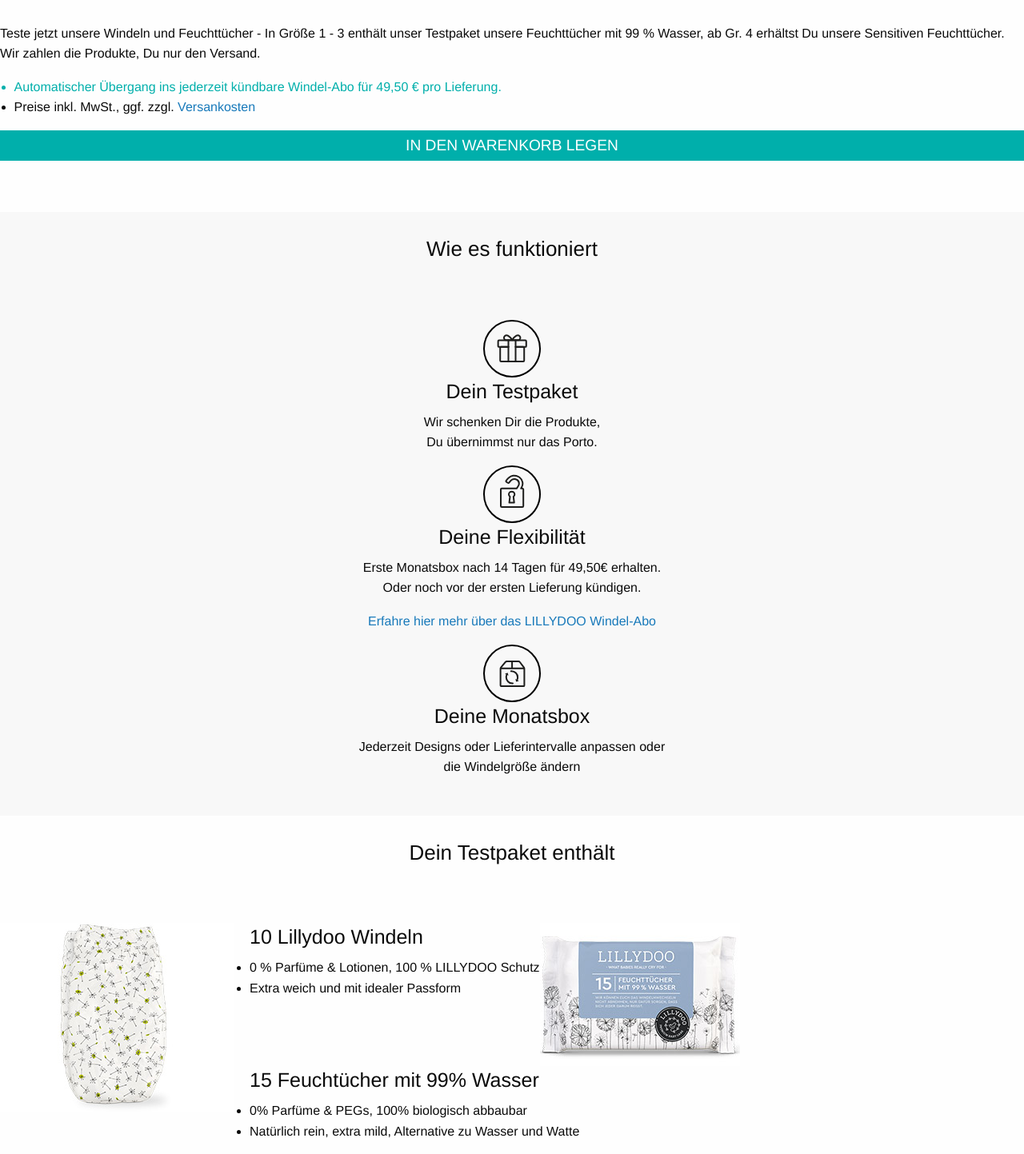
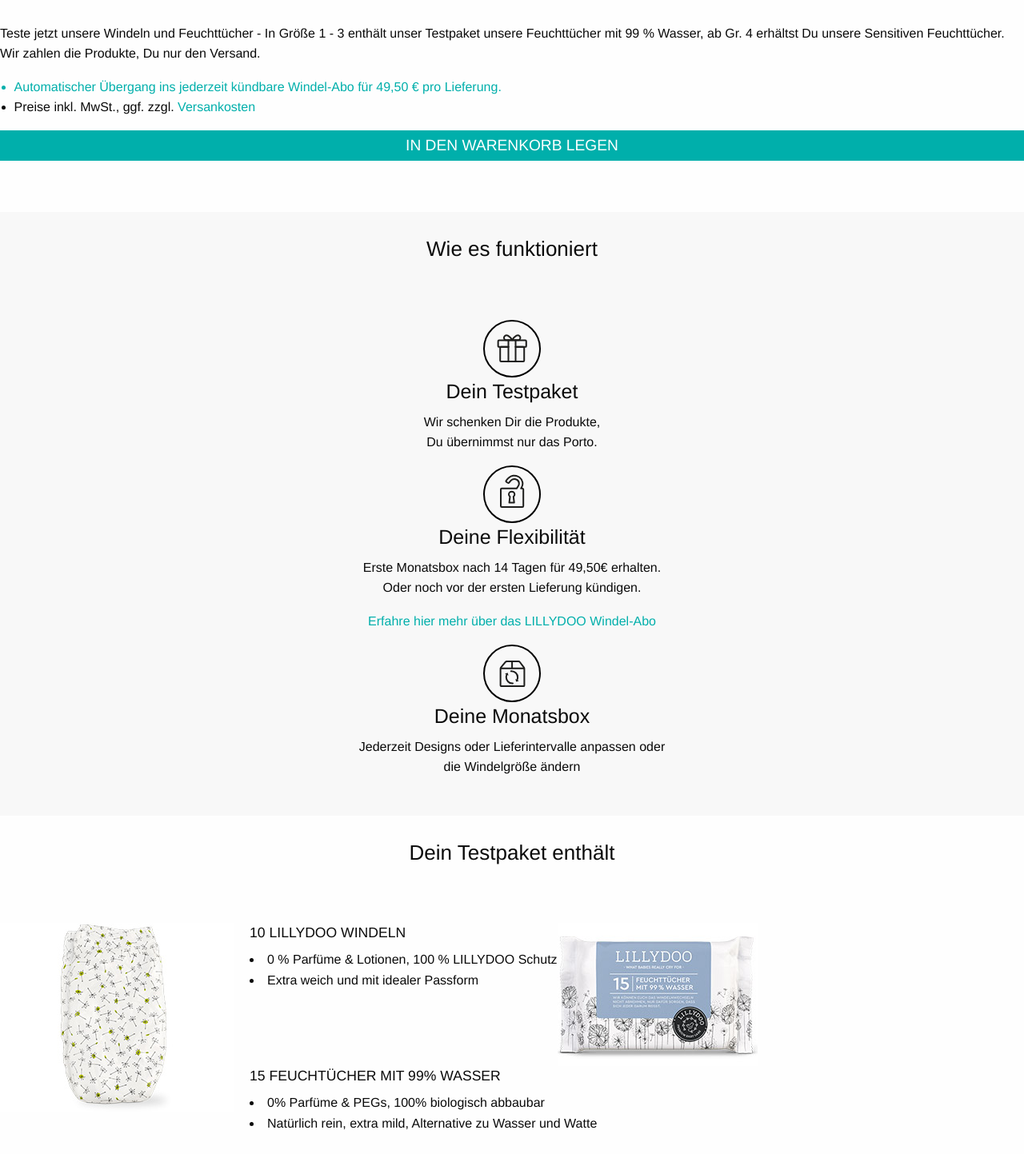
Before and after one commit to pattg/lillydoo, a Vue app: page / in a window 1280 px wide. Shown: the part 1167-2610 px from the top of the page at 80% size. Built offline with nearby package versions, Linux system fonts and the light colour scheme.

Commit message:
small Button Changes

```diff
--- a/src/components/HeroHeader.vue
+++ b/src/components/HeroHeader.vue
@@ -1,6 +1,6 @@
 <template>
   <section>
-    <div class="hero-header mobile-full-vh alignment">
+    <div class="hero-header mobile-full-vh">
       <img src="../assets/img/oekotex_de.png" class="oekotex-logo">
       <div class="row text-center">
         <div class="small-12 medium-6 end columns">
@@ -34,21 +34,15 @@
   position: relative;
 }
 
+.row {
+  max-width: 80rem;
+  width: 100%;
+}
 .oekotex-logo {
   position: absolute;
   top: 14%;
   right: 3%;
   width: 12%;
-}
-
-.alignment {
-  position: relative;
-}
-
-.row {
-  margin: 0 auto;
-  max-width: 80rem;
-  width: 100%;
 }
 
 h1 {
@@ -76,7 +70,7 @@
   border-width: 0;
   cursor: pointer;
   font-family: Helvetica, Arial, sans-serif;
-  font-weight: 100;
+  font-size: 1.2rem;
   line-height: normal;
   margin: 0 0 1rem;
   position: relative;
--- a/src/components/HowItWorks.vue
+++ b/src/components/HowItWorks.vue
@@ -22,7 +22,7 @@
           <br>Oder noch vor der ersten Lieferung kündigen.
         </p>
         <p>
-          <a href="####">Erfahre hier mehr über das LILLYDOO Windel-Abo</a>
+          <a class="primary-color" href="####">Erfahre hier mehr über das LILLYDOO Windel-Abo</a>
         </p>
       </div>
       <div class="small-12 medium-4 columns text-center">
--- a/src/components/TrialPackage.vue
+++ b/src/components/TrialPackage.vue
@@ -32,7 +32,7 @@
             >Automatischer Übergang ins jederzeit kündbare Windel-Abo für 49,50 € pro Lieferung.</li>
             <li>
               Preise inkl. MwSt., ggf. zzgl.
-              <a href="#">Versankosten</a>
+              <a class="primary-color" href="#">Versankosten</a>
             </li>
           </ul>
           <div class="trial-box-btn">
@@ -67,7 +67,7 @@
       this.$emit("selectSet", index);
     },
     addToCart: function() {
-      alert("Habt einen schönen Tag ;)");
+      alert("Liebe Grüße und viel Spaß noch ;)");
     }
   }
 };
@@ -94,6 +94,7 @@
   width: 30%;
   padding: 7px 5px 2px 5px;
   margin-right: 10px;
+  text-align: center;
 }
 
 .btns-container li:hover {
@@ -124,10 +125,6 @@
 
 .btns ul {
   padding: 0;
-}
-
-.btns li {
-  text-align: center;
 }
 
 .btn {
--- a/src/components/YourTrialPackage.vue
+++ b/src/components/YourTrialPackage.vue
@@ -68,6 +68,12 @@
   margin-bottom: 10px;
 }
 
+h4 {
+  text-transform: uppercase;
+  font-size: 1.1rem;
+  font-weight: 500;
+}
+
 .trial-image {
   float: left;
 }
@@ -77,6 +83,11 @@
 
 .ul {
   margin-left: 1.1rem;
+  padding-left: 0;
+}
+
+ul li {
+  list-style-position: inside;
 }
 
 /*MEDIA QUERYS*/
```
